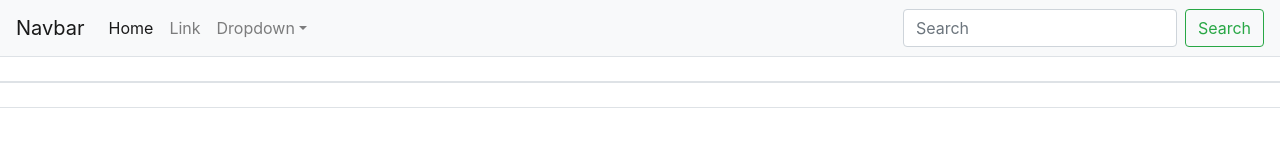
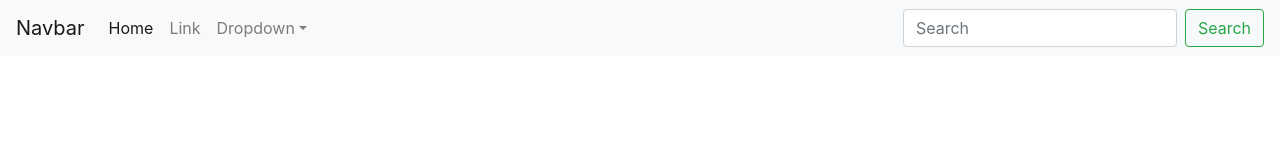
Before and after one commit to Han-ChenYeh/MyTestNet, a plain HTML site: page index.html in a window 1280 px wide. Drawn offline with nearby package versions, Linux system fonts and the light colour scheme.

Commit message:
V20191015#2

```diff
--- a/index.html
+++ b/index.html
@@ -39,27 +39,7 @@
             </form>
         </div>
     </nav>
-    <table class="table">
-        <thead>
-            <tr>
-                <th></th>
-                <th></th>
-                <th></th>
-            </tr>
-        </thead>
-        <tbody>
-            <tr>
-                <td scope="row"></td>
-                <td></td>
-                <td></td>
-            </tr>
-            <tr>
-                <td scope="row"></td>
-                <td></td>
-                <td></td>
-            </tr>
-        </tbody>
-    </table>
+
 
     <script>
         $(document).ready(function () {
```
